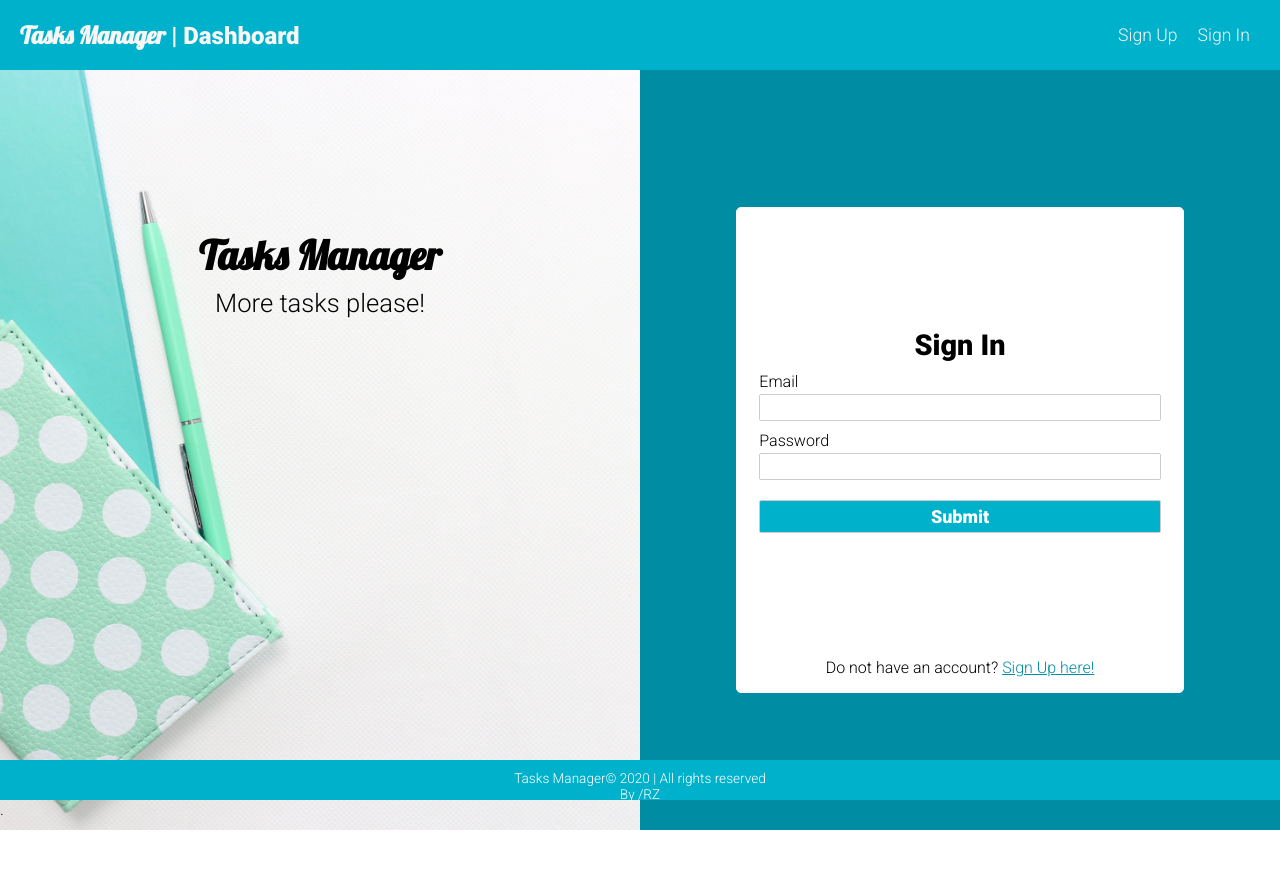
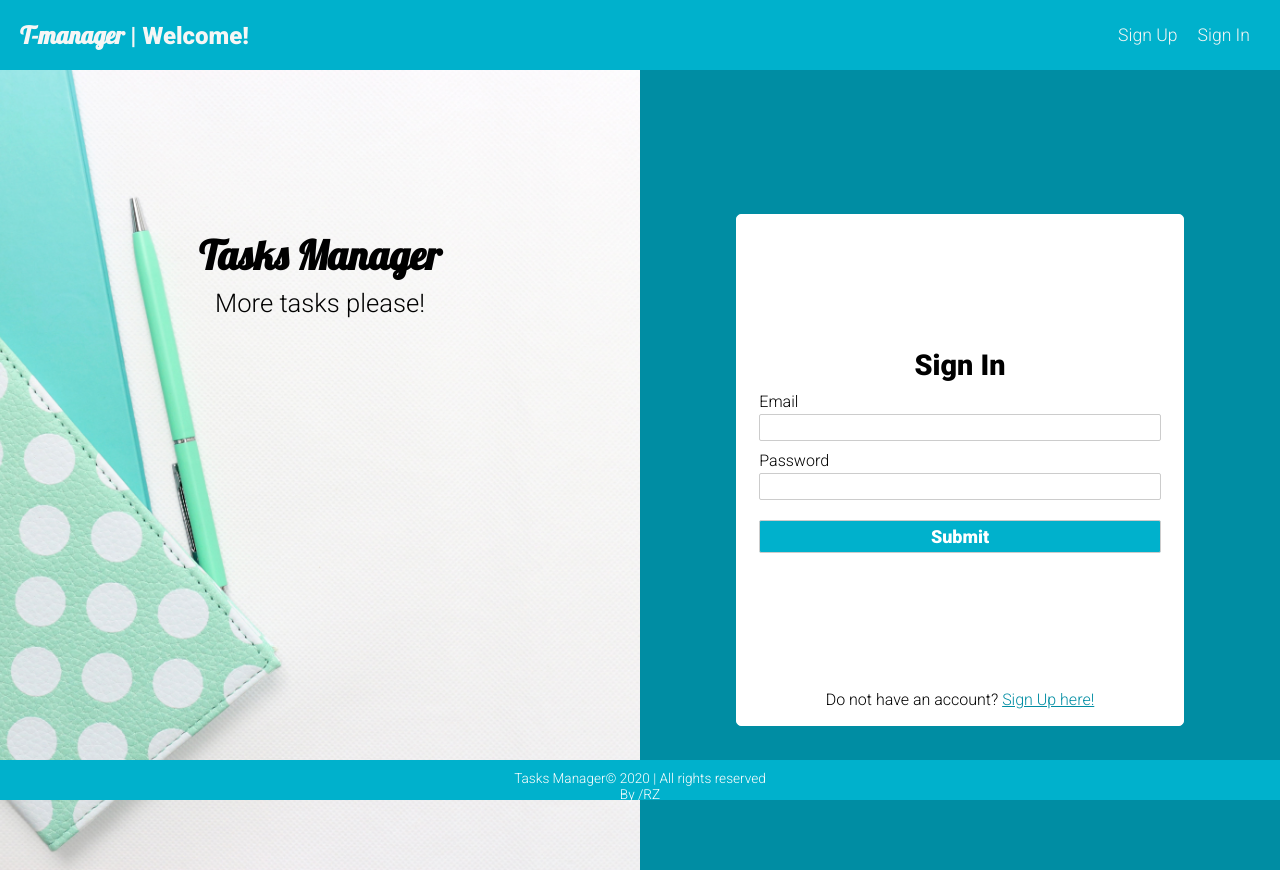
Before and after one commit to rnlaufz/t-manager, a React (Create React App) app in the folder client/: page /login in a window 1280 px wide. Before the commit the page ends 830 px from the top, so only its background shows below. Built offline with nearby package versions, Linux system fonts and the light colour scheme; no server answers.

Commit message:
added secNav title if user not logged in | added link to homepage from settings

```diff
--- a/client/src/App.js
+++ b/client/src/App.js
@@ -102,6 +102,11 @@ export class App extends React.Component {
           key: uuid(),
           linkTitle: "Account",
           linkPath: "/settings/user_account"
+        },
+        {
+          key: uuid(),
+          linkTitle: "Dashboard",
+          linkPath: "/"
         }
       ],
       // categories: [
@@ -243,7 +248,7 @@ componentDidMount(){
                )} />
                    <Switch>
            <Route exact path="/login" render={props => (
-              <Login />
+              <Login navTitle={this.state.navTitle} />
           )}/>
           <Route exact path="/register" render={props => (
               <Register />
--- a/client/src/components/SecondaryNav.js
+++ b/client/src/components/SecondaryNav.js
@@ -22,6 +22,7 @@ const SecondaryNav = ({auth: {isAuthenticated, loading}, logout, navTitle}) => {
     </ul>
   )
 
+
 const registerLinks = (
     <ul className="flex-center-row">
     <li><Link to='/register'>Sign Up</Link></li>
@@ -32,7 +33,7 @@ const registerLinks = (
   return (
     <div className="flex-center-row secondary-nav">
     {/* Fix func */}
-  <h2><span className="logo title">Tasks Manager</span> | {navTitle} </h2>
+  <h2><span className="logo title">T-manager</span> | <React.Fragment>{isAuthenticated ? navTitle : navTitle = "Welcome!"} </React.Fragment> </h2>
  <React.Fragment>{ isAuthenticated ? authLinks : !isAuthenticated ? registerLinks : null}</React.Fragment>
 </div>
   )
--- a/client/src/index.css
+++ b/client/src/index.css
@@ -45,6 +45,11 @@ body {
 
 /* Utility */
 .container {
+    position: relative;
+    top: 0;
+    bottom: 0;
+    left: 0;
+    right: 0;
     width: 100%;
     height: 100%;
 }
@@ -217,7 +222,7 @@ body {
 /* Wrapper */
 .wrapper {
     width: 100%;
-    height: 95%;
+    height: 100%;
     display: flex;
     flex-direction: row;
 }
```
Also changed, not shown: 1 other file (tests, documents, lock files or other folders).
